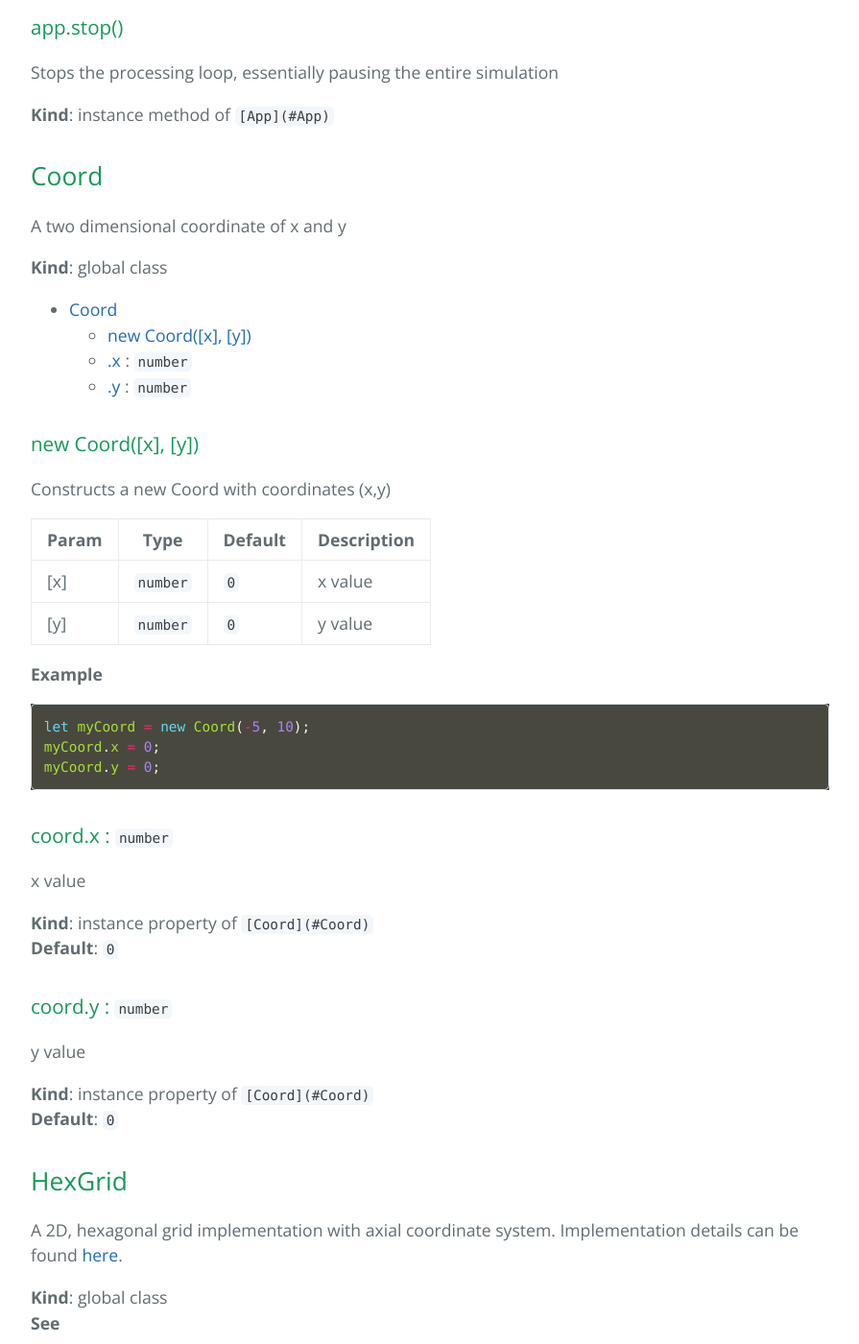
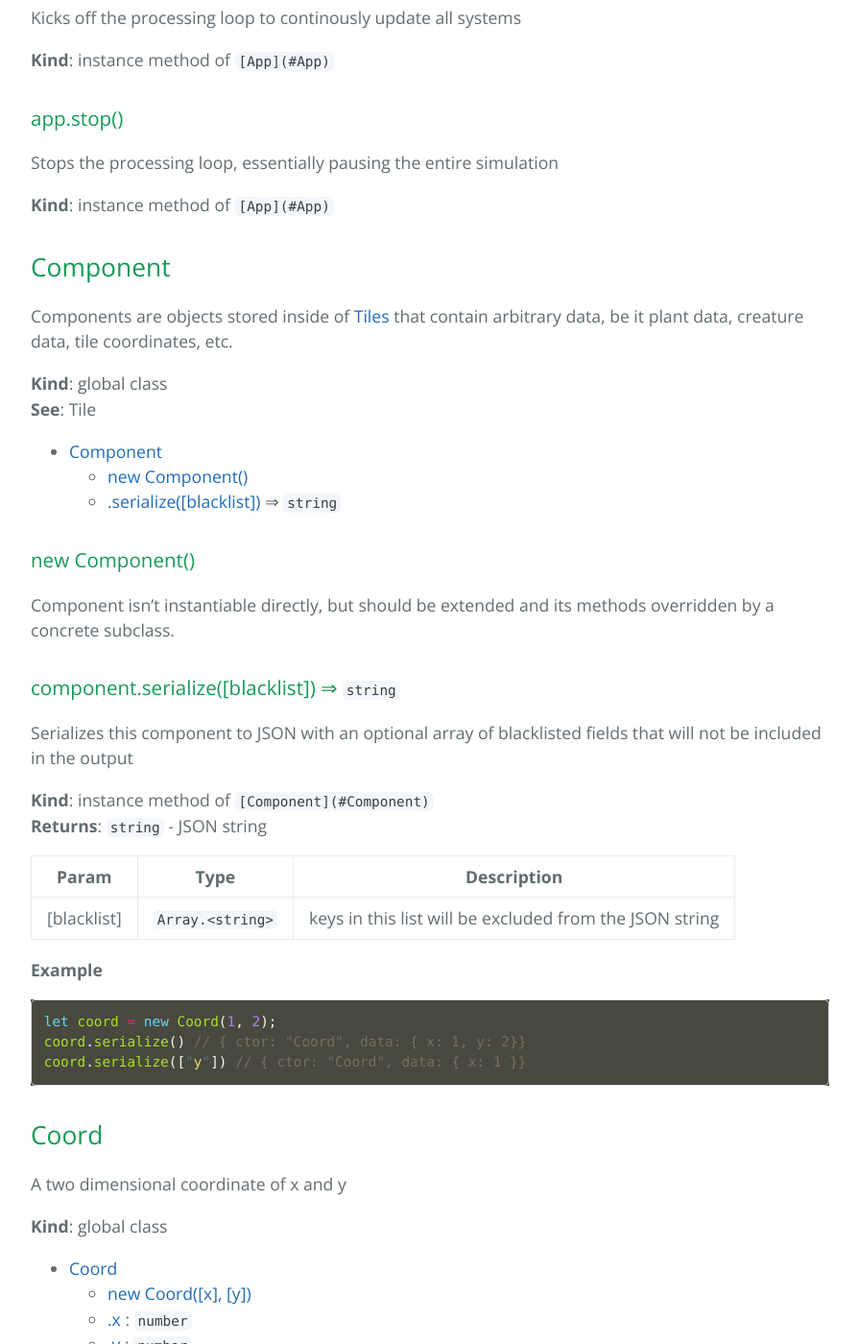
Before and after one commit to cjsauer/genetic-sandbox, a Jekyll site: the page built from site/docs.md, in a window 1280 px wide and 1400 px high, scrolled down 3457 px. Shown: the whole window at 96% size, without its empty margins (192-1087 px from the left). Built offline with Jekyll 4.4.1, drawn with Linux system fonts in a browser that asks for light colours; some of the changed text lies outside the part shown.

Commit message:
Implement an abstract Component class

````diff
--- a/site/docs.md
+++ b/site/docs.md
@@ -9,6 +9,10 @@ permalink: /docs/
 <dl>
 <dt><a href="#App">App</a></dt>
 <dd><p>The entry point and hub of the entire application</p>
+</dd>
+<dt><a href="#Component">Component</a></dt>
+<dd><p>Components are objects stored inside of <a href="#Tile">Tiles</a> that contain
+arbitrary data, be it plant data, creature data, tile coordinates, etc.</p>
 </dd>
 <dt><a href="#Coord">Coord</a></dt>
 <dd><p>A two dimensional coordinate of x and y</p>
@@ -146,6 +150,45 @@ Kicks off the processing loop to continously update all systems
 Stops the processing loop, essentially pausing the entire simulation
 
 **Kind**: instance method of <code>[App](#App)</code>
+<a name="Component"></a>
+
+## Component
+Components are objects stored inside of [Tiles](#Tile) that contain
+arbitrary data, be it plant data, creature data, tile coordinates, etc.
+
+**Kind**: global class
+**See**: Tile
+
+* [Component](#Component)
+    * [new Component()](#new_Component_new)
+    * [.serialize([blacklist])](#Component+serialize) ⇒ <code>string</code>
+
+<a name="new_Component_new"></a>
+
+### new Component()
+Component isn't instantiable directly, but should be extended and its
+methods overridden by a concrete subclass.
+
+<a name="Component+serialize"></a>
+
+### component.serialize([blacklist]) ⇒ <code>string</code>
+Serializes this component to JSON with an optional array of blacklisted
+fields that will not be included in the output
+
+**Kind**: instance method of <code>[Component](#Component)</code>
+**Returns**: <code>string</code> - JSON string
+
+| Param | Type | Description |
+| --- | --- | --- |
+| [blacklist] | <code>Array.&lt;string&gt;</code> | keys in this list will be excluded from the JSON string |
+
+**Example**
+
+```js
+let coord = new Coord(1, 2);
+coord.serialize() // { ctor: "Coord", data: { x: 1, y: 2}}
+coord.serialize(["y"]) // { ctor: "Coord", data: { x: 1 }}
+```
 <a name="Coord"></a>
 
 ## Coord
````
Also changed, not shown: src/modules/components/Component.js (added, +67 -0 lines), test/modules/components/component.test.js (added, +52 -0 lines), 1 other file.
